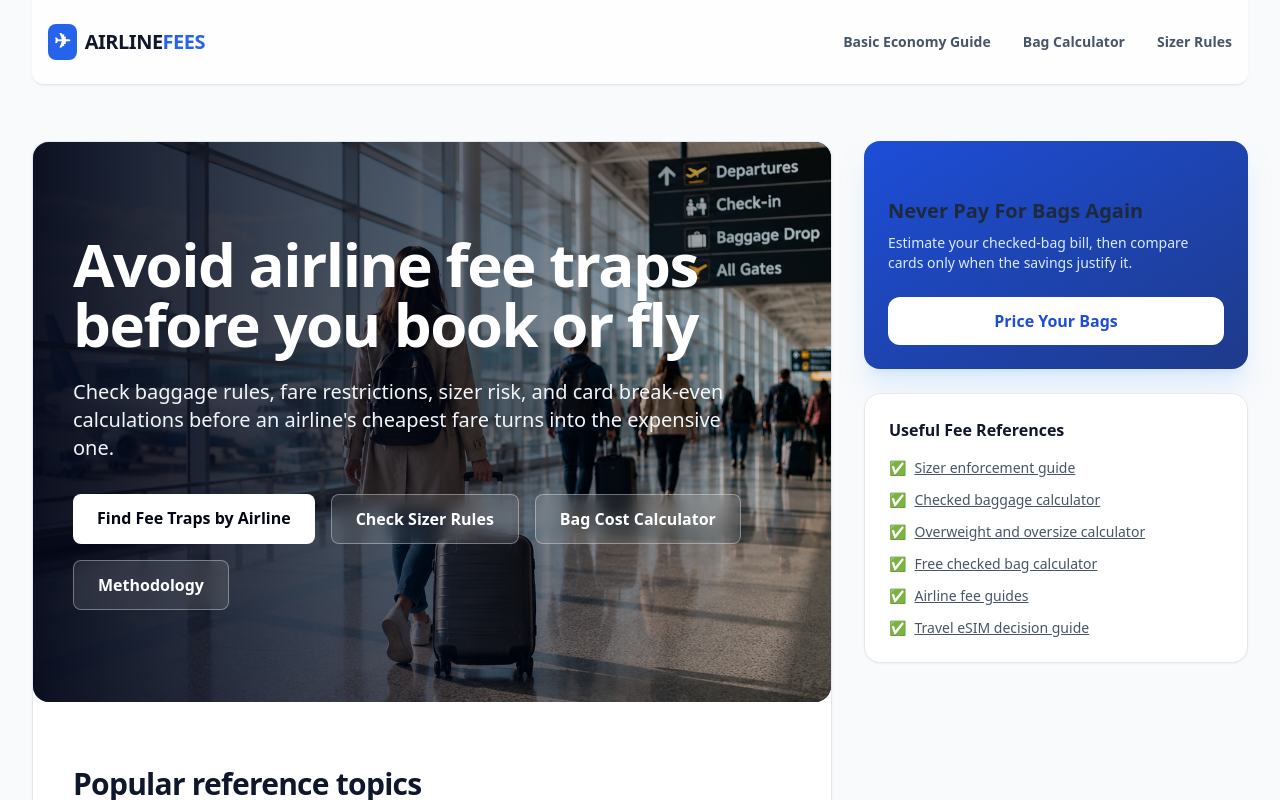
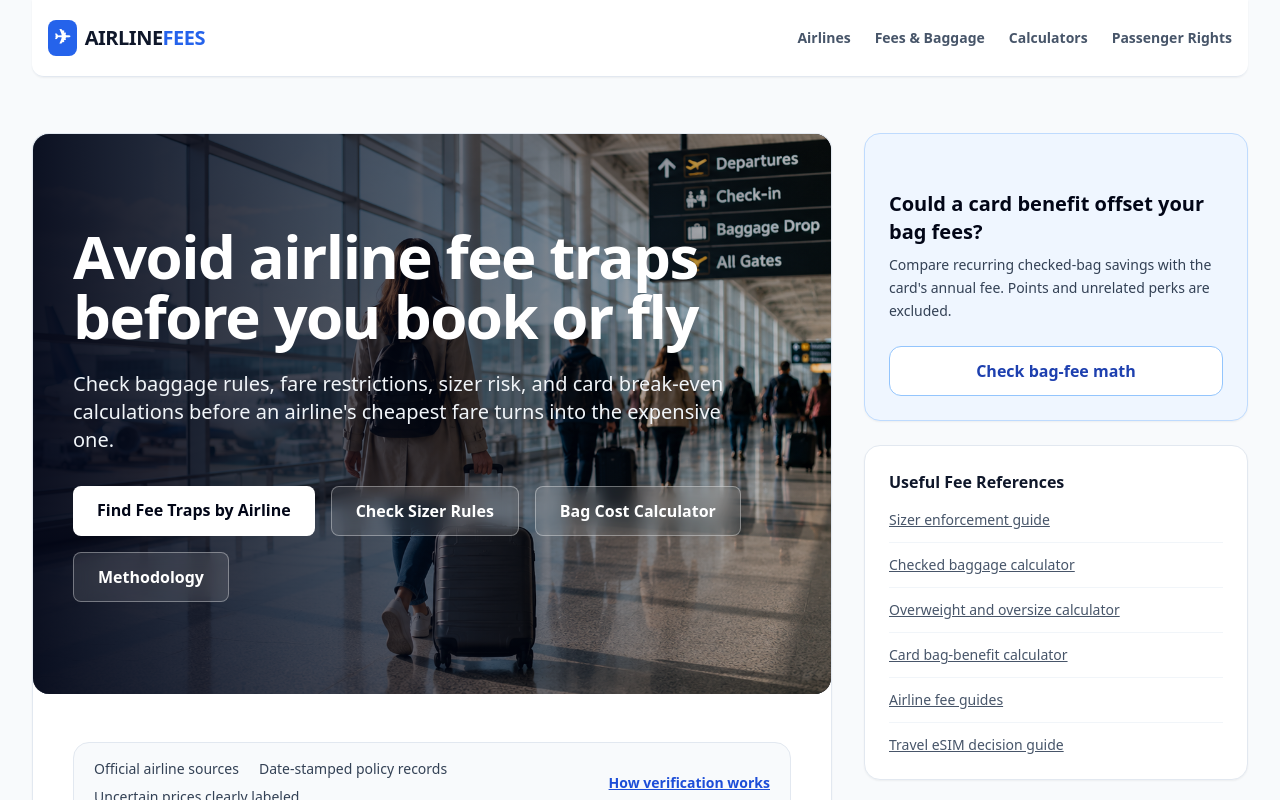
Before and after one commit to rwhonyaku/airline-fees-reference, a Next.js app: page / in a window 1280 px wide. Shown: the top 800 px of the page. Built offline with nearby package versions, Linux system fonts and the light colour scheme.

Commit message:
Strengthen homepage trust and navigation

```diff
--- a/app/layout.tsx
+++ b/app/layout.tsx
@@ -49,7 +49,7 @@ export default function RootLayout({ children }: { children: ReactNode }) {
       <body className="bg-slate-50 text-slate-900 antialiased">
         <div className="max-w-7xl mx-auto px-4 sm:px-6 lg:px-8">
           {/* Top Navigation */}
-          <nav className="flex items-center justify-between py-6 border-b border-slate-200 bg-white/80 backdrop-blur-md sticky top-0 z-50 px-4 rounded-b-xl shadow-sm">
+          <nav className="sticky top-0 z-50 flex flex-col items-start justify-between gap-4 rounded-b-xl border-b border-slate-200 bg-white/90 px-4 py-5 shadow-sm backdrop-blur-md sm:flex-row sm:items-center">
             <Link href="/" className="group flex items-center gap-2">
               <div className="bg-blue-600 p-1.5 rounded-lg group-hover:bg-blue-700 transition-colors">
                 <span className="text-white font-bold text-xl leading-none" aria-hidden="true">✈</span>
@@ -59,15 +59,18 @@ export default function RootLayout({ children }: { children: ReactNode }) {
               </span>
             </Link>
 
-            <div className="hidden md:flex gap-8 text-sm font-semibold text-slate-600">
-              <Link href="/guides/basic-economy-traps" className="hover:text-blue-600">
-                Basic Economy Guide
+            <div className="flex w-full gap-5 overflow-x-auto pb-1 text-sm font-semibold text-slate-600 sm:w-auto sm:pb-0 md:gap-6">
+              <Link href="/airlines" className="hover:text-blue-600">
+                Airlines
+              </Link>
+              <Link href="/fees" className="hover:text-blue-600">
+                Fees &amp; Baggage
               </Link>
               <Link href="/tools/checked-baggage-calculator" className="hover:text-blue-600">
-                Bag Calculator
+                Calculators
               </Link>
-              <Link href="/sizer-rules" className="hover:text-blue-600">
-                Sizer Rules
+              <Link href="/passenger-rights/eu261" className="hover:text-blue-600">
+                Passenger Rights
               </Link>
             </div>
           </nav>
@@ -82,54 +85,48 @@ export default function RootLayout({ children }: { children: ReactNode }) {
 
             {/* Related planning tools */}
             <aside className="lg:col-span-4 space-y-6">
-              <div className="bg-gradient-to-br from-blue-700 to-blue-900 rounded-2xl p-6 text-white shadow-xl shadow-blue-200/50">
-                <h3 className="text-xl font-bold mb-2">Never Pay For Bags Again</h3>
-                <p className="text-blue-100 text-sm mb-6">
-                  Estimate your checked-bag bill, then compare cards only when the savings justify it.
+              <div className="rounded-2xl border border-blue-200 bg-blue-50 p-6 shadow-sm">
+                <h3 className="mb-2 text-xl font-bold text-slate-950">Could a card benefit offset your bag fees?</h3>
+                <p className="mb-6 text-sm leading-relaxed text-slate-700">
+                  Compare recurring checked-bag savings with the card&apos;s annual fee. Points and unrelated perks are excluded.
                 </p>
                 <Link
-                  href="/tools/checked-baggage-calculator"
-                  className="block w-full py-3 bg-white text-blue-700 font-bold text-center rounded-xl hover:bg-blue-50 transition-colors"
+                  href="/best-cards"
+                  className="block w-full rounded-xl border border-blue-300 bg-white py-3 text-center font-bold text-blue-800 transition-colors hover:border-blue-500"
                 >
-                  Price Your Bags
+                  Check bag-fee math
                 </Link>
               </div>
 
               <div className="bg-white rounded-2xl p-6 border border-slate-200 shadow-sm">
                 <h4 className="font-bold text-slate-900 mb-4">Useful Fee References</h4>
-                <ul className="space-y-3 text-sm text-slate-600">
-                  <li className="flex gap-2">
-                    ✅{" "}
+                <ul className="divide-y divide-slate-100 text-sm text-slate-600">
+                  <li className="py-3 first:pt-0">
                     <Link href="/sizer-rules" className="hover:text-blue-600 underline">
                       Sizer enforcement guide
                     </Link>
                   </li>
-                  <li className="flex gap-2">
-                    ✅{" "}
+                  <li className="py-3">
                     <Link href="/tools/checked-baggage-calculator" className="hover:text-blue-600 underline">
                       Checked baggage calculator
                     </Link>
                   </li>
-                  <li className="flex gap-2">
-                    ✅{" "}
+                  <li className="py-3">
                     <Link href="/tools/excess-baggage-calculator" className="hover:text-blue-600 underline">
                       Overweight and oversize calculator
                     </Link>
                   </li>
-                  <li className="flex gap-2">
-                    ✅{" "}
+                  <li className="py-3">
                     <Link href="/best-cards" className="hover:text-blue-600 underline">
-                      Free checked bag calculator
+                      Card bag-benefit calculator
                     </Link>
                   </li>
-                  <li className="flex gap-2">
-                    ✅{" "}
+                  <li className="py-3">
                     <Link href="/airlines" className="hover:text-blue-600 underline">
                       Airline fee guides
                     </Link>
                   </li>
-                  <li className="flex gap-2">
-                    ✅{" "}
+                  <li className="pt-3">
                     <Link href="/guides/travel-esims" className="hover:text-blue-600 underline">
                       Travel eSIM decision guide
                     </Link>
--- a/app/page.tsx
+++ b/app/page.tsx
@@ -4,7 +4,7 @@ import { getAirlinesIndex } from "@/lib/data";
 import { UnifiedBaggageComparison } from "@/components/UnifiedBaggageComparison";
 
 export default function HomePage() {
-  const airlines = getAirlinesIndex();
+  const airlines = getAirlinesIndex().filter((airline) => airline.slug !== "spirit");
   const previewAirlines = airlines.slice(0, 12);
 
   return (
@@ -55,6 +55,19 @@ export default function HomePage() {
               Methodology
             </Link>
           </div>
+        </div>
+      </section>
+
+      <section className="mb-16 rounded-2xl border border-slate-200 bg-slate-50 px-5 py-4">
+        <div className="flex flex-col gap-3 text-sm text-slate-700 md:flex-row md:items-center md:justify-between">
+          <div className="flex flex-wrap gap-x-5 gap-y-2">
+            <span>Official airline sources</span>
+            <span>Date-stamped policy records</span>
+            <span>Uncertain prices clearly labeled</span>
+          </div>
+          <Link href="/methodology" className="shrink-0 font-bold text-blue-700 underline">
+            How verification works
+          </Link>
         </div>
       </section>
 
```
